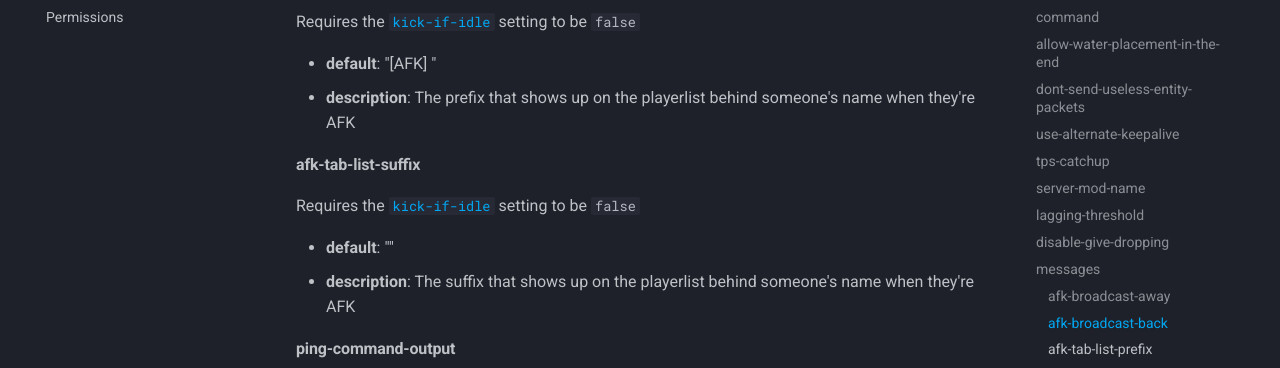
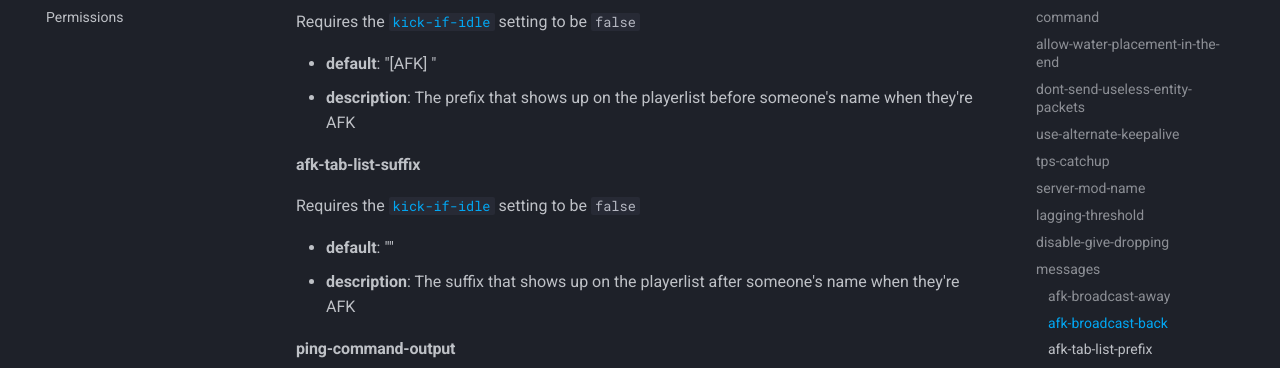
Before and after one commit to PurpurMC/PurpurDocs, an MkDocs documentation site: the page built from mkdocs/Configuration.md, in a window 1280 px wide and 900 px high, scrolled down 3105 px. Shown: the part 172-540 px from the top of the window. Built offline with MkDocs 1.6.1 and Material for MkDocs 9.7.7, drawn with Linux system fonts in a browser that asks for light colours; comment, search, counter and statistics services are not loaded.

Commit message:
Change "behind" to "before" for the afk-tab-list-prefix. (#11)
Co-authored-by: granny <43185817+granny@users.noreply.github.com>

```diff
--- a/mkdocs/Configuration.md
+++ b/mkdocs/Configuration.md
@@ -97,13 +97,13 @@ Requires the [`kick-if-idle`](#kick-if-idle) setting to be `false`
 Requires the [`kick-if-idle`](#kick-if-idle) setting to be `false`
 
 * **default**: "[AFK] "
-* **description**: The prefix that shows up on the playerlist behind someone's name when they're AFK
+* **description**: The prefix that shows up on the playerlist before someone's name when they're AFK
 
 #### afk-tab-list-suffix
 Requires the [`kick-if-idle`](#kick-if-idle) setting to be `false`
 
 * **default**: ""
-* **description**: The suffix that shows up on the playerlist behind someone's name when they're AFK
+* **description**: The suffix that shows up on the playerlist after someone's name when they're AFK
 
 #### ping-command-output
 Requires the [`bukkit.command.ping`](../Permissions#bukkitcommandping) permission
```
